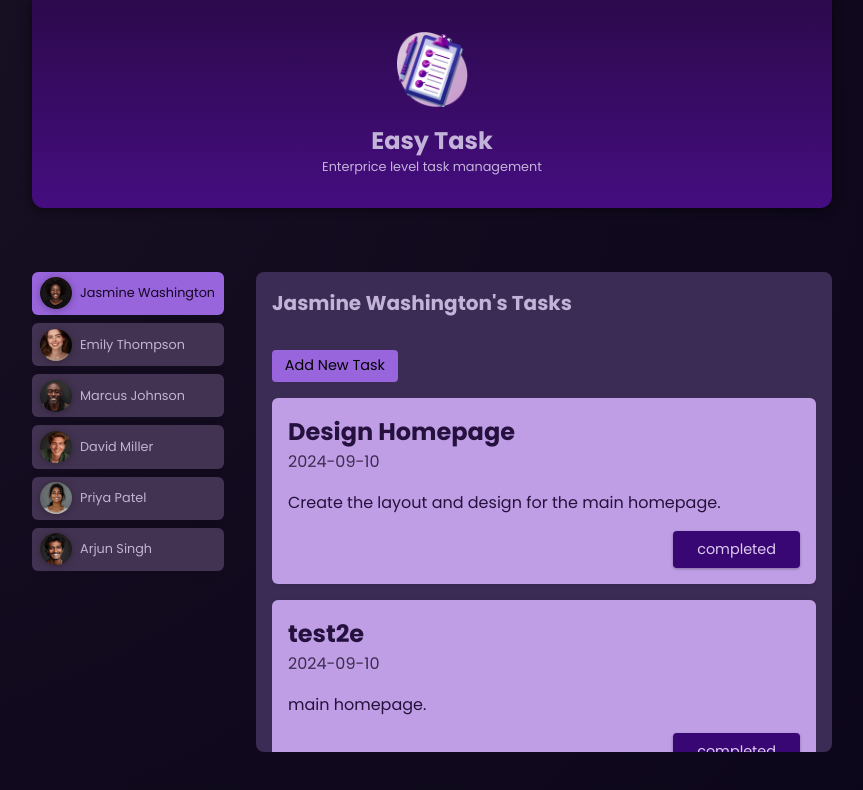
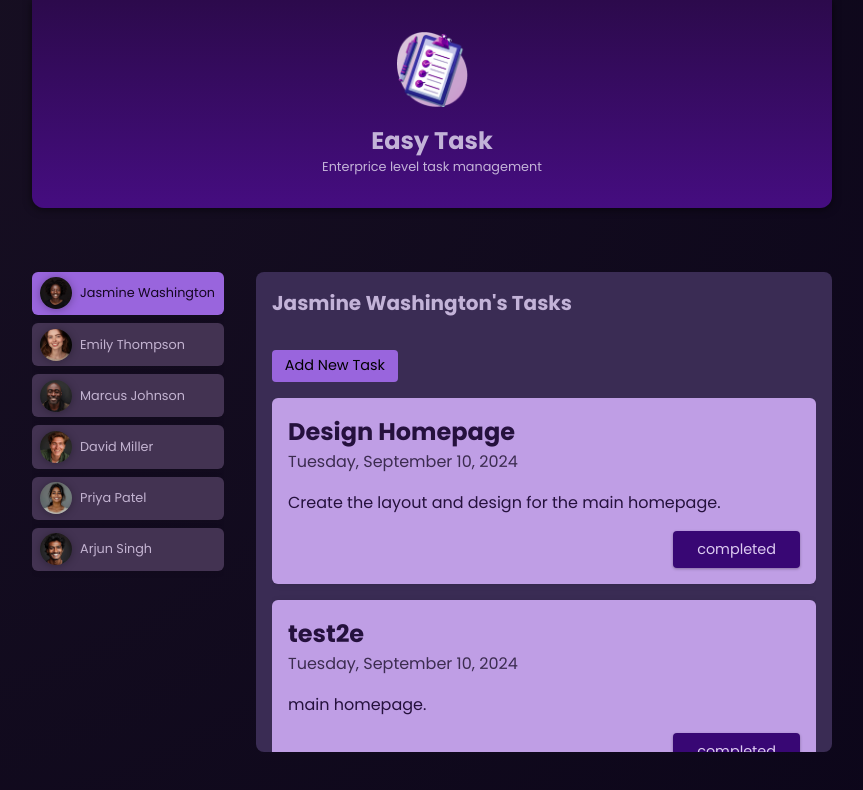
Before and after one commit to vaishnavk2001/Enterprice-level-TM, an Angular app: page / in a window 1280 px wide. Both pictures are taken after a click on the button "Jasmine Washington". Shown: the top 790 px of the page, without its empty margins (208-1071 px from the left). Built offline with nearby package versions, Linux system fonts and the light colour scheme.

Commit message:
pipe-date pipe

```diff
--- a/src/app/tasks/task/task.component.html
+++ b/src/app/tasks/task/task.component.html
@@ -1,7 +1,7 @@
 <app-card>
     <article>
         <h2>{{ task_data.title }}</h2>
-        <time>{{task_data.dueDate}}</time>
+        <time>{{task_data.dueDate | date:'fullDate'}}</time>
         <p>{{task_data.summary}}</p>
         <p class="actions">
             <button (click)="onCompleted()">completed</button>
--- a/src/app/tasks/task/task.component.ts
+++ b/src/app/tasks/task/task.component.ts
@@ -1,11 +1,11 @@
 import { Component, EventEmitter, Input, Output } from '@angular/core';
 import { Task_array } from './task.model';
 import { CardComponent } from "../../shared/card/card.component";
-
+import { DatePipe } from '@angular/common';
 @Component({
   selector: 'app-task',
   standalone: true,
-  imports: [CardComponent],
+  imports: [CardComponent,DatePipe],
   templateUrl: './task.component.html',
   styleUrl: './task.component.css'
 })
```
Also changed, not shown: src/app/tasks/task/task.model.ts (+5 -5 lines).
